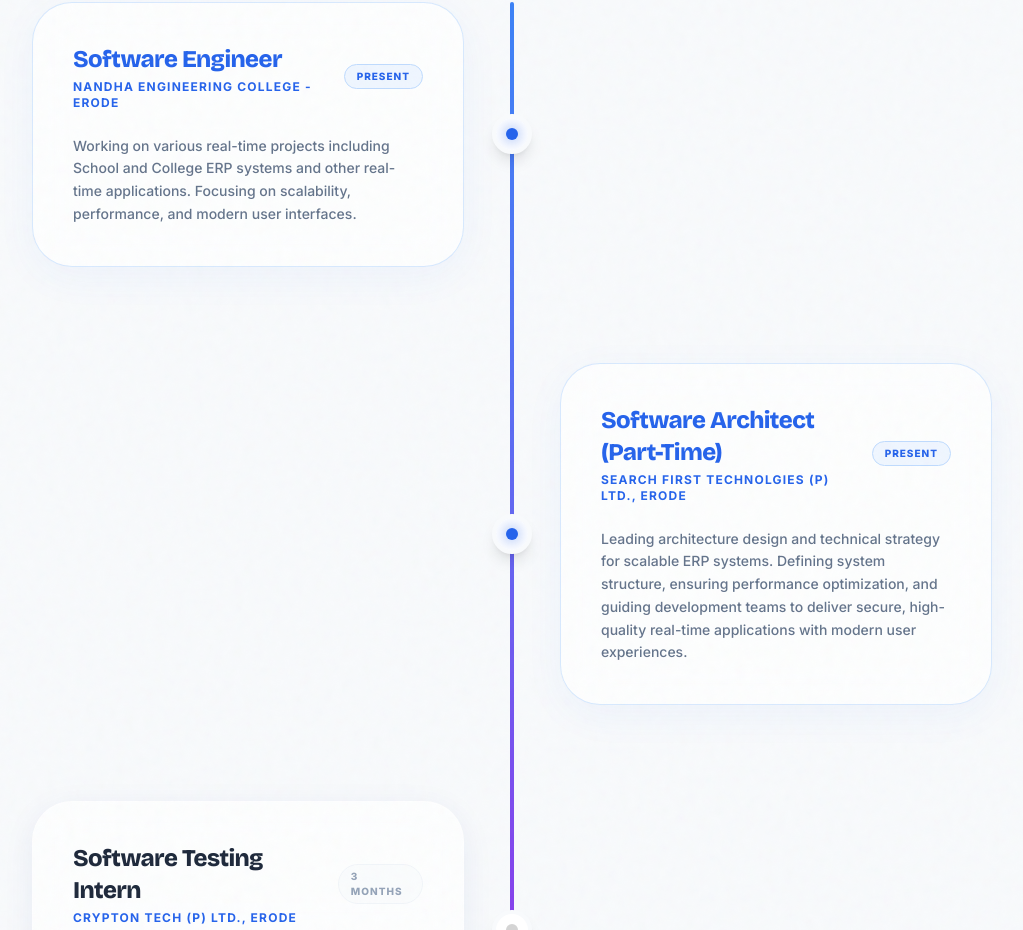
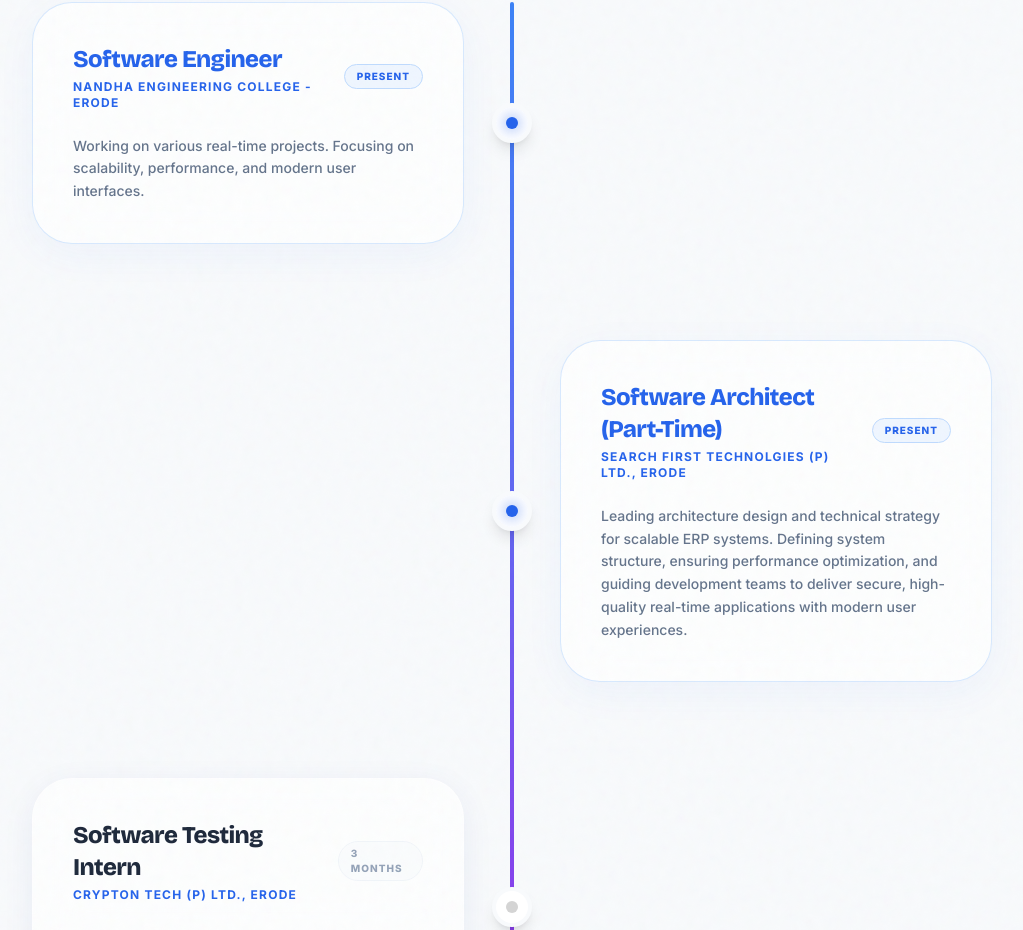
Before and after one commit to rajkumar-tech-2002/project_portfolio, a React (Vite) app in the folder client/: page / in a window 1280 px wide. Shown: the part 4991-5921 px from the top of the page, without its empty margins (128-1151 px from the left). Built offline with nearby package versions, Linux system fonts and the light colour scheme.

Commit message:
experince updated

```diff
--- a/client/src/data/experience.jsx
+++ b/client/src/data/experience.jsx
@@ -6,7 +6,7 @@
         role: "Software Engineer",
         company: "Nandha Engineering College - Erode",
         duration: "Present",
-        description: "Working on various real-time projects including School and College ERP systems and other real-time applications. Focusing on scalability, performance, and modern user interfaces.",
+        description: "Working on various real-time projects. Focusing on scalability, performance, and modern user interfaces.",
         icon: <FaBuilding className="text-blue-400" />,
         isCurrent: true
     },
```
